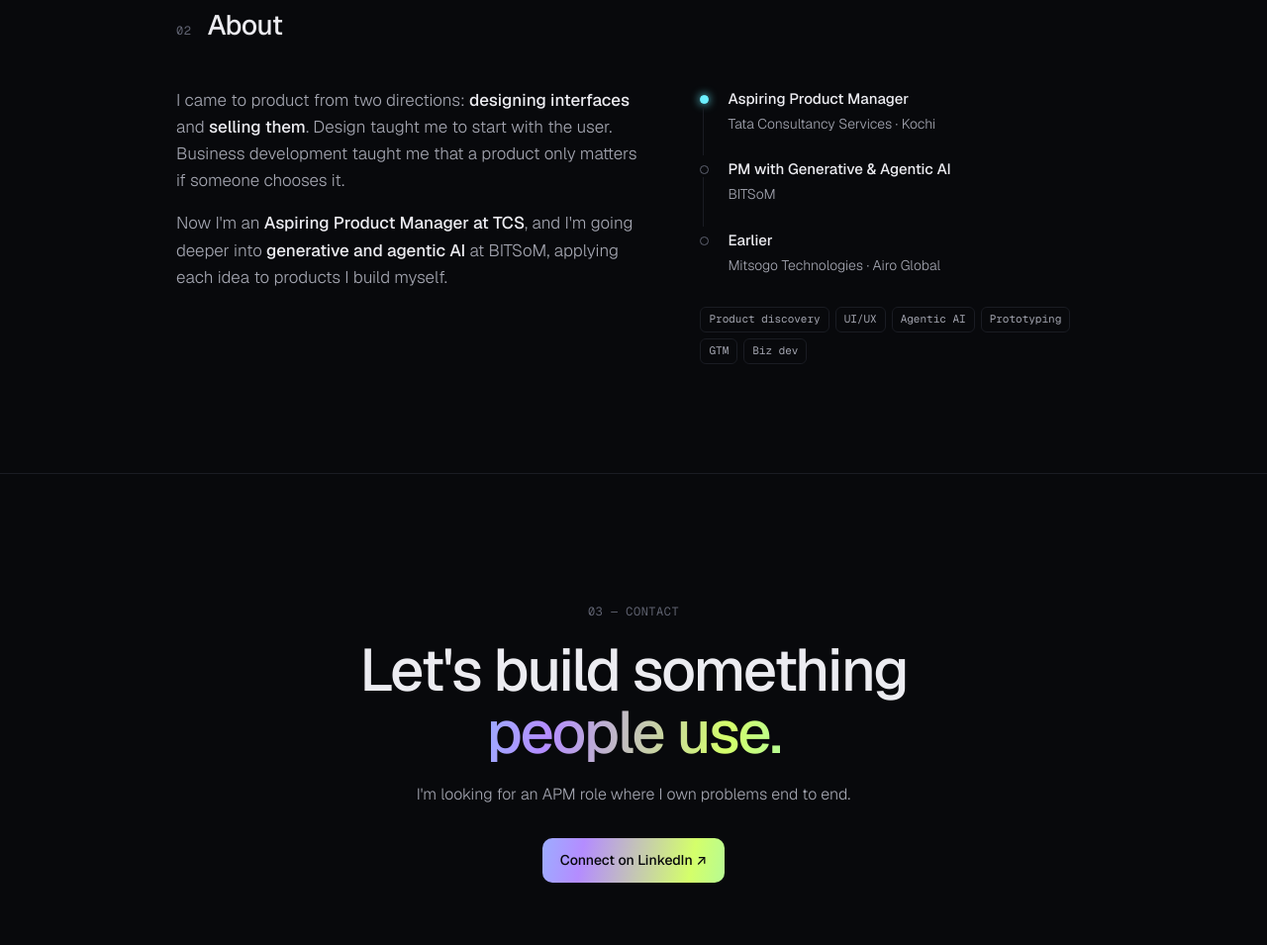
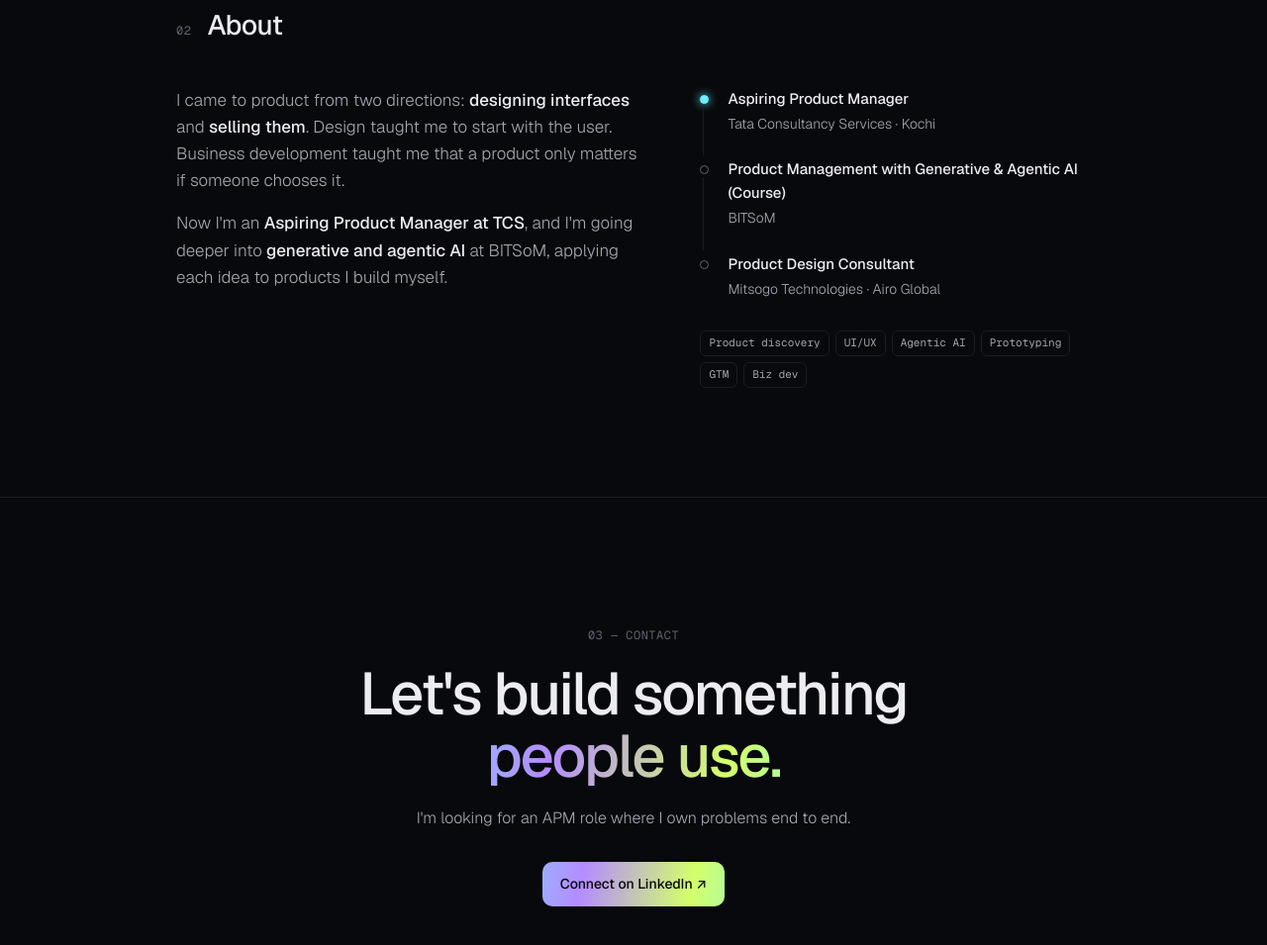
Before and after one commit to sidharthdev21-sudo/portfolio, a plain HTML site: page index.html in a window 1280 px wide. Shown: the part 1837-2792 px from the top of the page at 99% size. Drawn offline with nearby package versions, Linux system fonts and the light colour scheme; no server answers.

Commit message:
Update experience timeline labels
Co-Authored-By: Claude Opus 5.5 <noreply@anthropic.com>
Claude-Session: https://claude.ai/code/session_01NrrPchDKhwRJBGNdMneceG

```diff
--- a/index.html
+++ b/index.html
@@ -342,8 +342,8 @@
     <div class="rv">
       <ul class="tl">
         <li class="now"><div><b>Aspiring Product Manager</b><span>Tata Consultancy Services · Kochi</span></div></li>
-        <li><div><b>PM with Generative &amp; Agentic AI</b><span>BITSoM</span></div></li>
-        <li><div><b>Earlier</b><span>Mitsogo Technologies · Airo Global</span></div></li>
+        <li><div><b>Product Management with Generative &amp; Agentic AI (Course)</b><span>BITSoM</span></div></li>
+        <li><div><b>Product Design Consultant</b><span>Mitsogo Technologies · Airo Global</span></div></li>
       </ul>
       <div class="skills"><span class="chip">Product discovery</span><span class="chip">UI/UX</span><span class="chip">Agentic AI</span><span class="chip">Prototyping</span><span class="chip">GTM</span><span class="chip">Biz dev</span></div>
     </div>
```
